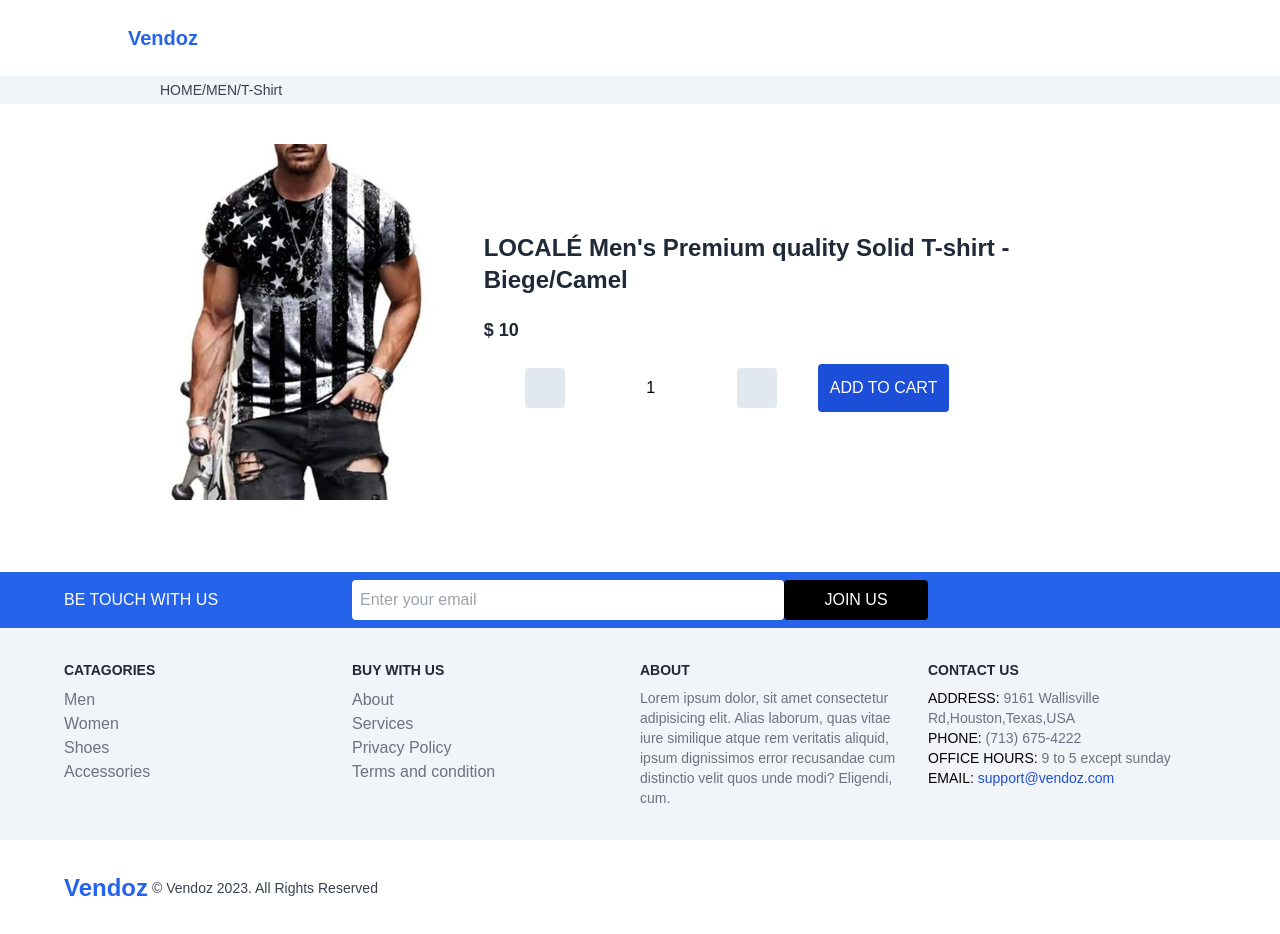
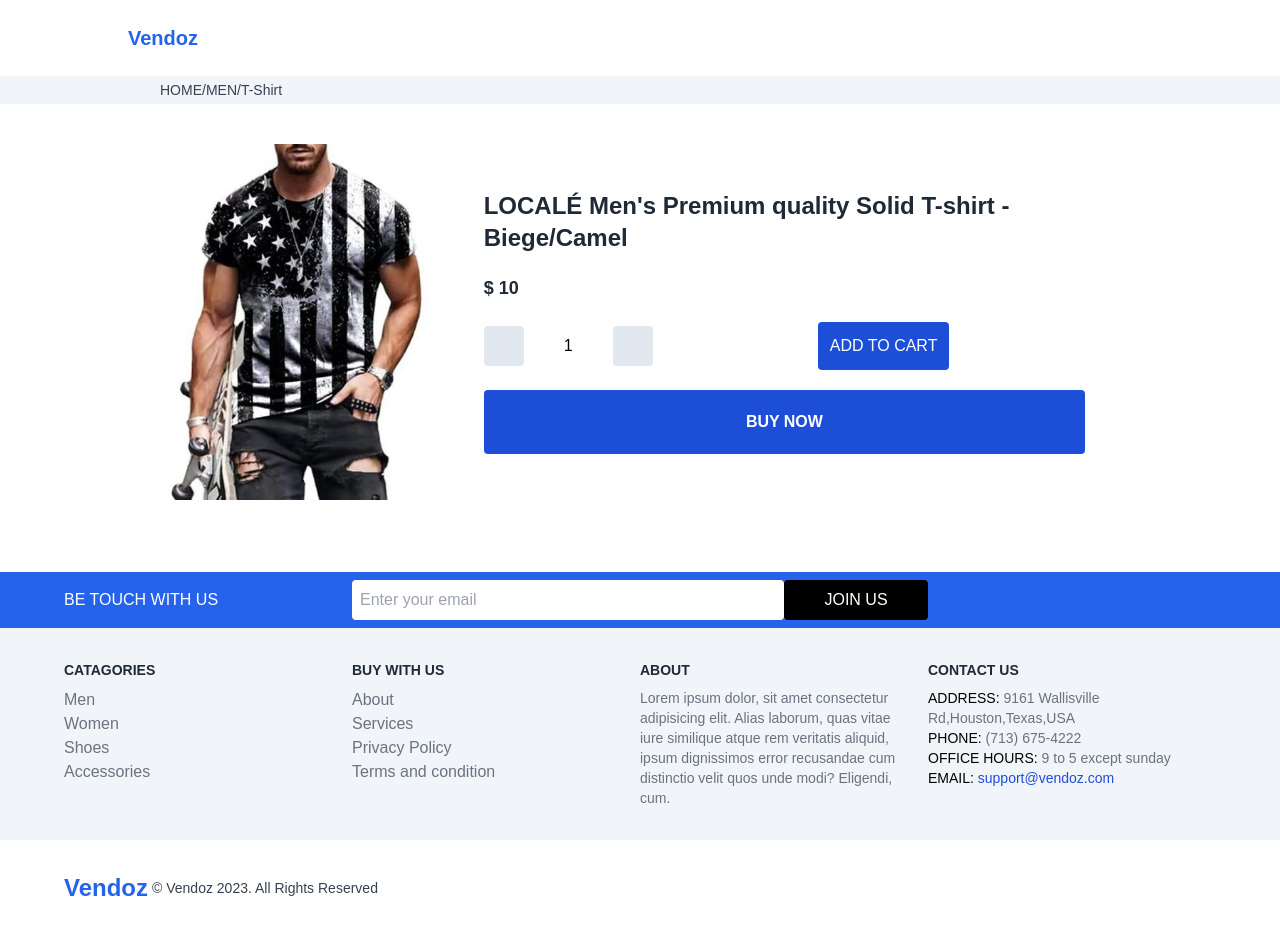
Before and after one commit to mirsahib/vendoz, a Next.js app in the folder frontend/: page /catagory/1/product/1 in a window 1280 px wide. Built offline with nearby package versions, Linux system fonts and the light colour scheme; some icons are missing; a web font is replaced by a local one.

Commit message:
:hammer: Add buy now button

```diff
--- a/frontend/src/pages/catagory/[catagory]/product/[productslug].tsx
+++ b/frontend/src/pages/catagory/[catagory]/product/[productslug].tsx
@@ -49,15 +49,15 @@ export default function SingleProduct() {
 							<h3 className="my-5 text-lg font-semibold text-gray-800">
 								$ {data.price}
 							</h3>
-							<div className="flex justify-around">
-								<div className="flex items-center justify-around basis-1/2">
-									<div>
+							<div className="flex justify-around mb-5">
+								<div className="flex items-center basis-1/2">
+									<div className="mr-10">
 										<button className="bg-slate-200 p-5 rounded">
 											<i className="fas fa-minus"></i>
 										</button>
 									</div>
 									<div>1</div>
-									<div>
+									<div className="ml-10">
 										<button className="bg-slate-200 p-5 rounded">
 											<i className="fas fa-plus"></i>
 										</button>
@@ -69,6 +69,9 @@ export default function SingleProduct() {
 									</button>
 								</div>
 							</div>
+              <div className="flex text-white">
+                <button className="bg-blue-700 hover:bg-blue-500 p-5 w-[90%] rounded font-semibold">BUY NOW</button>
+              </div>
 						</div>
 						{/* product details */}
 					</div>
```
